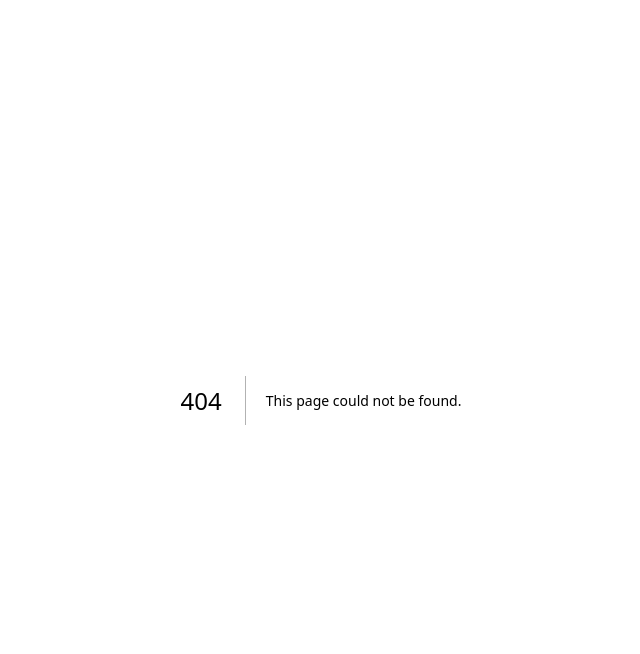
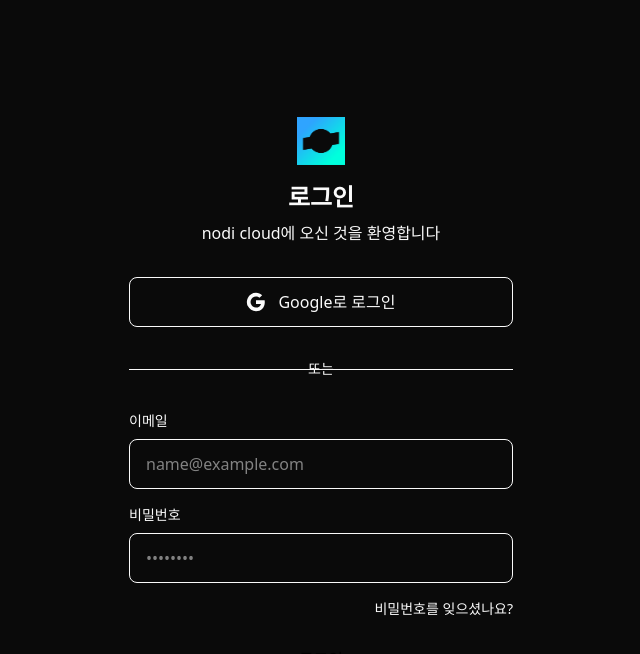
Before and after one commit to nodiinc/nodi-cloud, a Next.js app: page /login in a window 1280 px wide. Before the commit this address had no page. Shown: the top 654 px of the page, without its empty margins (319-959 px from the left). Built offline with nearby package versions, Linux system fonts and the light colour scheme.

Commit message:
feat: add login page with Google OAuth and credentials

```diff
--- /dev/null
+++ b/src/app/(auth)/layout.tsx
@@ -0,0 +1,9 @@
+export default function AuthLayout({ children }: { children: React.ReactNode }) {
+  return (
+    <div className="min-h-screen flex items-center justify-center bg-[var(--background)]">
+      <div className="w-full max-w-md p-8">
+        {children}
+      </div>
+    </div>
+  );
+}
--- /dev/null
+++ b/src/app/(auth)/login/page.tsx
@@ -0,0 +1,140 @@
+"use client";
+
+import { useState } from "react";
+import { signIn } from "next-auth/react";
+import Link from "next/link";
+import Image from "next/image";
+
+export default function LoginPage() {
+  const [email, setEmail] = useState("");
+  const [password, setPassword] = useState("");
+  const [error, setError] = useState("");
+  const [loading, setLoading] = useState(false);
+
+  async function handleCredentialsLogin(e: React.FormEvent) {
+    e.preventDefault();
+    setError("");
+    setLoading(true);
+
+    const result = await signIn("credentials", {
+      email,
+      password,
+      redirect: false,
+    });
+
+    if (result?.error) {
+      setError("이메일 또는 비밀번호가 올바르지 않습니다.");
+      setLoading(false);
+    } else {
+      window.location.href = "/nodi-edge";
+    }
+  }
+
+  async function handleGoogleLogin() {
+    setLoading(true);
+    await signIn("google", { callbackUrl: "/nodi-edge" });
+  }
+
+  return (
+    <div className="space-y-8">
+      <div className="text-center">
+        <Image
+          src="/nodi-logo-symbol.png"
+          alt="nodi"
+          width={48}
+          height={48}
+          className="mx-auto mb-4"
+        />
+        <h1 className="text-2xl font-semibold">로그인</h1>
+        <p className="text-[var(--muted)] mt-2">nodi cloud에 오신 것을 환영합니다</p>
+      </div>
+
+      <button
+        onClick={handleGoogleLogin}
+        disabled={loading}
+        className="w-full flex items-center justify-center gap-3 px-4 py-3 border border-[var(--border)] rounded-lg hover:bg-[var(--card-hover)] transition-colors disabled:opacity-50"
+      >
+        <svg className="w-5 h-5" viewBox="0 0 24 24">
+          <path
+            fill="currentColor"
+            d="M22.56 12.25c0-.78-.07-1.53-.2-2.25H12v4.26h5.92c-.26 1.37-1.04 2.53-2.21 3.31v2.77h3.57c2.08-1.92 3.28-4.74 3.28-8.09z"
+          />
+          <path
+            fill="currentColor"
+            d="M12 23c2.97 0 5.46-.98 7.28-2.66l-3.57-2.77c-.98.66-2.23 1.06-3.71 1.06-2.86 0-5.29-1.93-6.16-4.53H2.18v2.84C3.99 20.53 7.7 23 12 23z"
+          />
+          <path
+            fill="currentColor"
+            d="M5.84 14.09c-.22-.66-.35-1.36-.35-2.09s.13-1.43.35-2.09V7.07H2.18C1.43 8.55 1 10.22 1 12s.43 3.45 1.18 4.93l2.85-2.22.81-.62z"
+          />
+          <path
+            fill="currentColor"
+            d="M12 5.38c1.62 0 3.06.56 4.21 1.64l3.15-3.15C17.45 2.09 14.97 1 12 1 7.7 1 3.99 3.47 2.18 7.07l3.66 2.84c.87-2.6 3.3-4.53 6.16-4.53z"
+          />
+        </svg>
+        Google로 로그인
+      </button>
+
+      <div className="relative">
+        <div className="absolute inset-0 flex items-center">
+          <div className="w-full border-t border-[var(--border)]"></div>
+        </div>
+        <div className="relative flex justify-center text-sm">
+          <span className="px-4 bg-[var(--background)] text-[var(--muted)]">또는</span>
+        </div>
+      </div>
+
+      <form onSubmit={handleCredentialsLogin} className="space-y-4">
+        {error && (
+          <div className="p-3 text-sm text-red-400 bg-red-400/10 border border-red-400/20 rounded-lg">
+            {error}
+          </div>
+        )}
+
+        <div>
+          <label htmlFor="email" className="block text-sm font-medium mb-2">
+            이메일
+          </label>
+          <input
+            id="email"
+            type="email"
+            value={email}
+            onChange={(e) => setEmail(e.target.value)}
+            required
+            className="w-full px-4 py-3 bg-[var(--card)] border border-[var(--border)] rounded-lg focus:outline-none focus:border-[var(--accent)]"
+            placeholder="name@example.com"
+          />
+        </div>
+
+        <div>
+          <label htmlFor="password" className="block text-sm font-medium mb-2">
+            비밀번호
+          </label>
+          <input
+            id="password"
+            type="password"
+            value={password}
+            onChange={(e) => setPassword(e.target.value)}
+            required
+            className="w-full px-4 py-3 bg-[var(--card)] border border-[var(--border)] rounded-lg focus:outline-none focus:border-[var(--accent)]"
+            placeholder="••••••••"
+          />
+        </div>
+
+        <div className="flex justify-end">
+          <Link href="/forgot-password" className="text-sm text-[var(--accent)] hover:underline">
+            비밀번호를 잊으셨나요?
+          </Link>
+        </div>
+
+        <button
+          type="submit"
+          disabled={loading}
+          className="w-full px-4 py-3 bg-[var(--accent)] text-black font-medium rounded-lg hover:bg-[var(--accent)]/90 transition-colors disabled:opacity-50"
+        >
+          {loading ? "로그인 중..." : "로그인"}
+        </button>
+      </form>
+    </div>
+  );
+}
```
